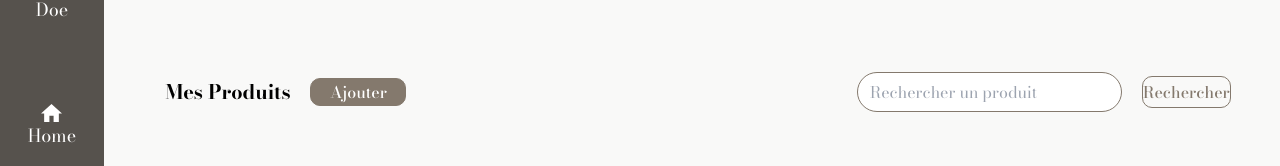
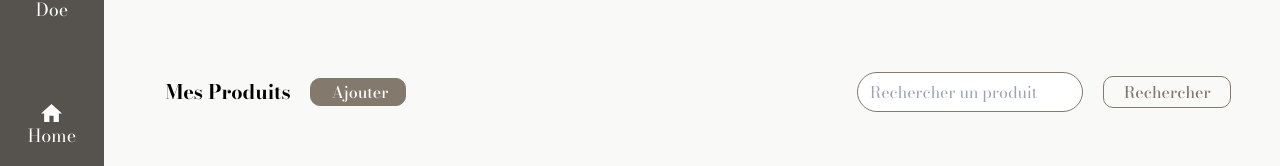
Before and after one commit to yassinkr/HER, a React (Vite) app: page /Myprofile/products/Liste in a window 1280 px wide. Shown: the part 132-298 px from the top of the page. Built offline with nearby package versions, Linux system fonts and the light colour scheme.

Commit message:
added product page 80%

```diff
--- a/src/Componentes/Button.jsx
+++ b/src/Componentes/Button.jsx
@@ -9,7 +9,7 @@ const Button = ({rounded , filled,text ,navigate_to , onClick}) => {
     }
 
     return (
-        <button className={`w-full h-full font-medium  ${rounded ? 'rounded-[10px]' : ''} ${filled ? 'bg-herBrown text-white' : 'text-herBrown'} border-[1px] border-herBrown`} onClick={handleClick}>
+        <button className={`w-full h-full font-medium px-5  ${rounded ? 'rounded-[10px]' : ''} ${filled ? 'bg-herBrown text-white' : 'text-herBrown'} border-[1px] border-herBrown`} onClick={handleClick}>
         {text}
       </button>
 
```
